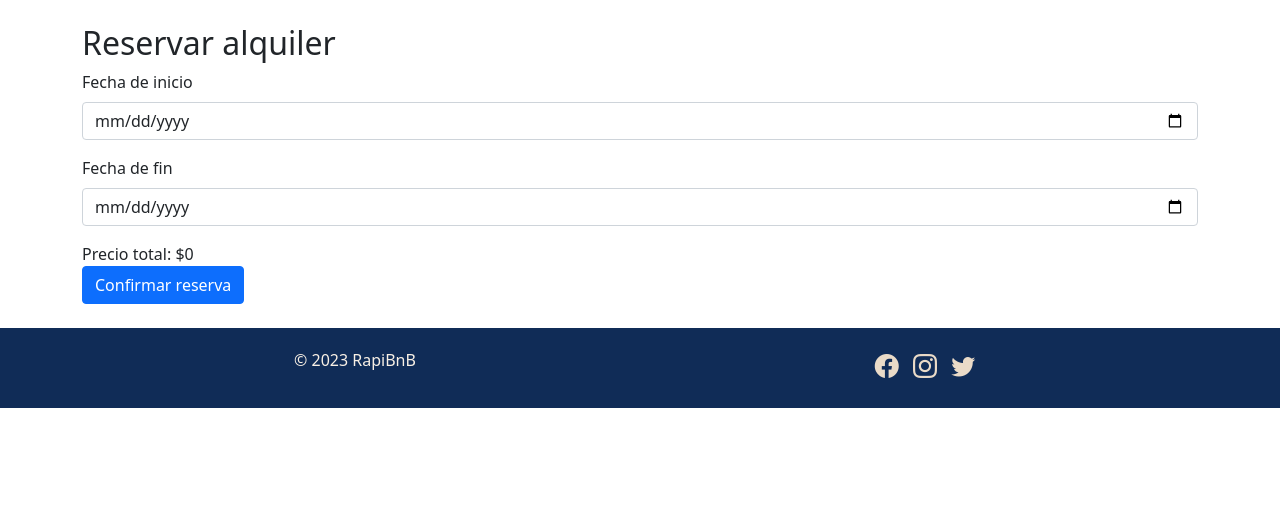
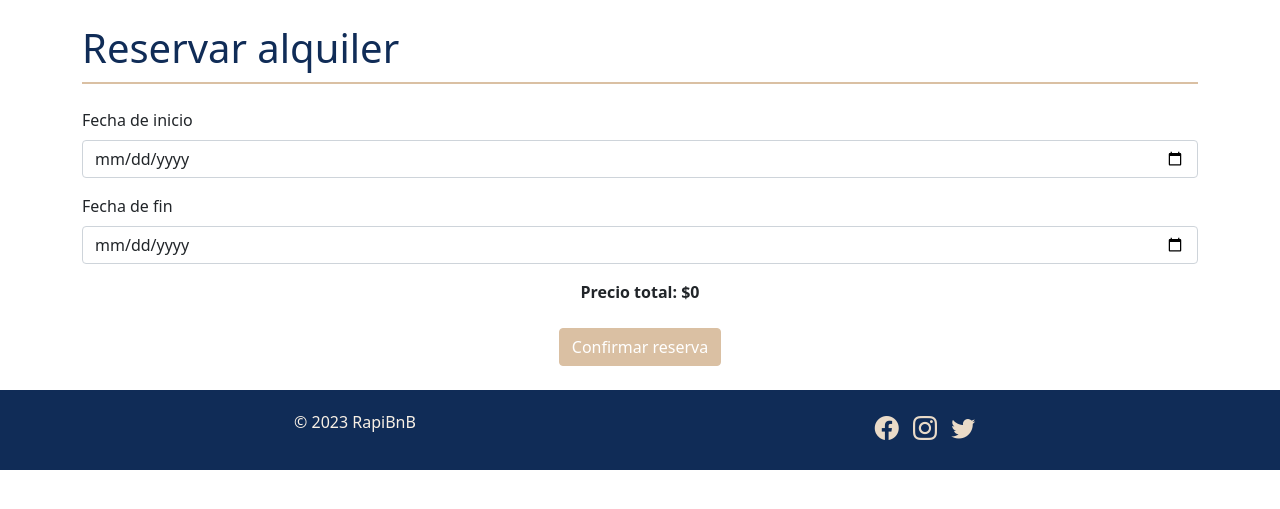
Before and after one commit to Sebaexeq/azterisk, a PHP site: page /reservar.php?id=1 in a window 1280 px wide. Shown: the part 67-576 px from the top of the page. Run offline with PHP 8.4, Linux system fonts and the light colour scheme; the visitor is signed in with stand-in values (Sample User, id 1); tables that the repository leaves empty hold one stand-in row (values such as "Sample post").

Commit message:
Update reservar.php

```diff
--- a/reservar.php
+++ b/reservar.php
@@ -1,3 +1,9 @@
+<!DOCTYPE html>
+<html>
+<head>
+	<title>Reservar</title>
+	<link href="estilos/estilo.css" rel="stylesheet">
+</head>
 <?php
 session_start();
 require_once 'config.php';
@@ -25,16 +31,40 @@ $alquiler = $stmt->get_result()->fetch_assoc();
 $stmt->close();
 
 // Obtener la fecha de mañana
-$fecha_manana = date('Y-m-d', strtotime('+1 day'));
+$hoy = date('Y-m-d');
 
 // Si el dueño del alquiler ha especificado fechas, usar esas fechas como min y max
-$fecha_inicio_min = ($alquiler["fecha_inicio"] && $alquiler["fecha_inicio"] > $fecha_manana) ? $alquiler["fecha_inicio"] : $fecha_manana;
+$fecha_inicio_min = ($alquiler["fecha_inicio"] && $alquiler["fecha_inicio"] > $hoy) ? $alquiler["fecha_inicio"] : $hoy;
 $fecha_fin_max = $alquiler["fecha_fin"] ?? '2099-12-31'; // Puedes usar una fecha muy lejana como valor predeterminado si no hay fecha fin
 
 if ($_SERVER["REQUEST_METHOD"] == "POST") {
     $fecha_inicio = $_POST["fecha_inicio"];
     $fecha_fin = $_POST["fecha_fin"];
     $dias = (strtotime($fecha_fin) - strtotime($fecha_inicio)) / 86400; // 86400 segundos en un día
+
+	// Verifica colisiones con reservas existentes
+    $query_colision = "SELECT * FROM aplicaciones_alquiler WHERE usuario_id = ? AND (estado = 'aceptado' OR estado = 'pendiente') AND ((fecha_inicio <= ? AND fecha_fin >= ?) OR (fecha_inicio <= ? AND fecha_fin >= ?) OR (fecha_inicio >= ? AND fecha_fin <= ?))";
+    $stmt_colision = $conexion->prepare($query_colision);
+    $stmt_colision->bind_param("issssss", $usuario_id, $fecha_inicio, $fecha_inicio, $fecha_fin, $fecha_fin, $fecha_inicio, $fecha_fin);
+    $stmt_colision->execute();
+    $resultado_colision = $stmt_colision->get_result();
+
+    if ($resultado_colision->num_rows > 0) {
+        // Hay una colisión
+        echo '<div class="container mt-4">';
+        echo '<div class="alert alert-danger text-center" role="alert">Ya tienes una reserva para esas fechas. Por favor, selecciona otras fechas.</div>';
+        echo '<div class="text-center"><a href="reservar.php?id=' . $alquiler_id . '" class="btn btn-primary">Volver a reservar</a></div>';
+        echo '</div>';
+    } else {
+        // No hay colisión
+
+	// Control de tiempo mínimo y máximo
+if ($dias < $alquiler["tiempo_minimo"] || $dias > $alquiler["tiempo_maximo"]) {
+    echo '<div class="container mt-4">';
+    echo '<div class="alert alert-danger text-center" role="alert">La duración de la reserva no cumple con los requisitos de permanencia.</div>';
+    echo '<div class="text-center" role="alert"><a href="detalles_alquiler.php?id=' . $alquiler_id . '" class="btn btn-primary">Volver a los detalles del alquiler</a></div>';
+    echo '</div>';
+} else {
     $costo_total = $dias * $alquiler["costo_alquiler"];
 
     $estado = $es_verificado ? 'aceptado' : 'pendiente';
@@ -44,8 +74,8 @@ if ($_SERVER["REQUEST_METHOD"] == "POST") {
     $stmt->bind_param("iisss", $usuario_id, $alquiler_id, $fecha_inicio, $fecha_fin, $estado);
     if ($stmt->execute()) {
         echo '<div class="container mt-4">';
-        echo '<div class="alert alert-success" role="alert">Tu reserva ha sido enviada exitosamente.</div>';
-        echo '<a href="detalles_alquiler.php?id=' . $alquiler_id . '" class="btn btn-primary">Volver a los detalles del alquiler</a>';
+        echo '<div class="alert alert-success text-center" role="alert">Tu reserva ha sido enviada exitosamente.</div>';
+        echo '<div class="text-center"><a href="detalles_alquiler.php?id=' . $alquiler_id . '" class="btn btn-primary">Volver a los detalles del alquiler</a></div>';
         echo '</div>';
     } else {
         echo '<div class="container mt-4">';
@@ -54,9 +84,10 @@ if ($_SERVER["REQUEST_METHOD"] == "POST") {
         echo '</div>';
     }
     $stmt->close();
+	}}
 } else {
     echo '<div class="container mt-4">';
-    echo '<h2>Reservar alquiler</h2>';
+    echo '<h1 class="mb-4">Reservar alquiler</h1>';
     echo '<form action="reservar.php?id=' . $alquiler_id . '" method="post">';
     echo '<div class="mb-3">';
     echo '<label for="fecha_inicio" class="form-label">Fecha de inicio</label>';
@@ -66,8 +97,8 @@ if ($_SERVER["REQUEST_METHOD"] == "POST") {
     echo '<label for="fecha_fin" class="form-label">Fecha de fin</label>';
     echo '<input type="date" class="form-control" id="fecha_fin" name="fecha_fin" min="' . $fecha_inicio_min . '" max="' . $fecha_fin_max . '" required>';
     echo '</div>';
-    echo '<div id="precio_total">Precio total: $0</div>'; // Lugar donde se mostrará el precio total
-    echo '<button type="submit" class="btn btn-primary">Confirmar reserva</button>';
+    echo '<div id="precio_total" class="text-center"><b>Precio total: $0</div></b><br>'; // Lugar donde se mostrará el precio total
+    echo '<div class="text-center"><button type="submit" class="btn btn-primary">Confirmar reserva</button></div>';
     echo '</form>';
     echo '</div>';
 }
```
